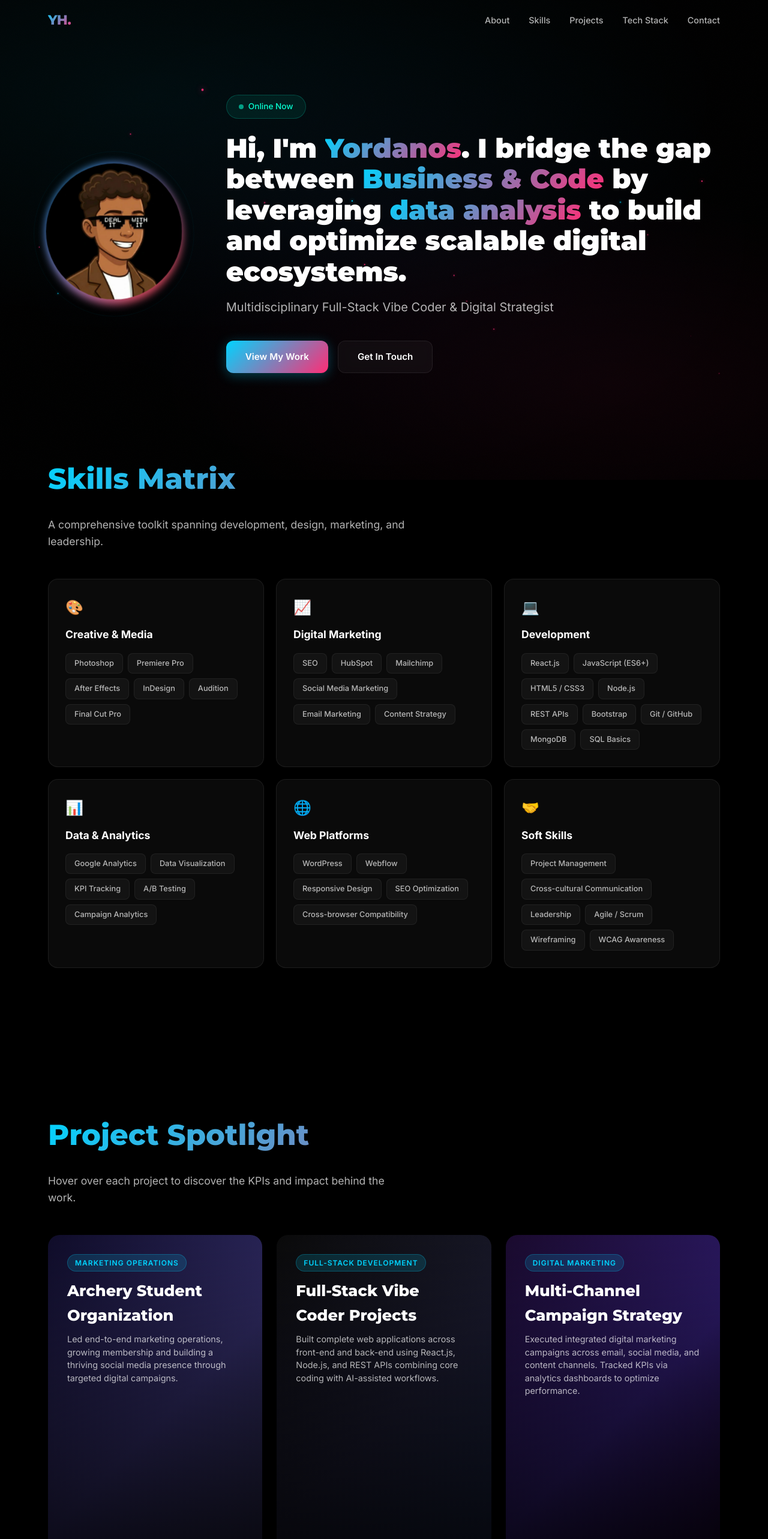
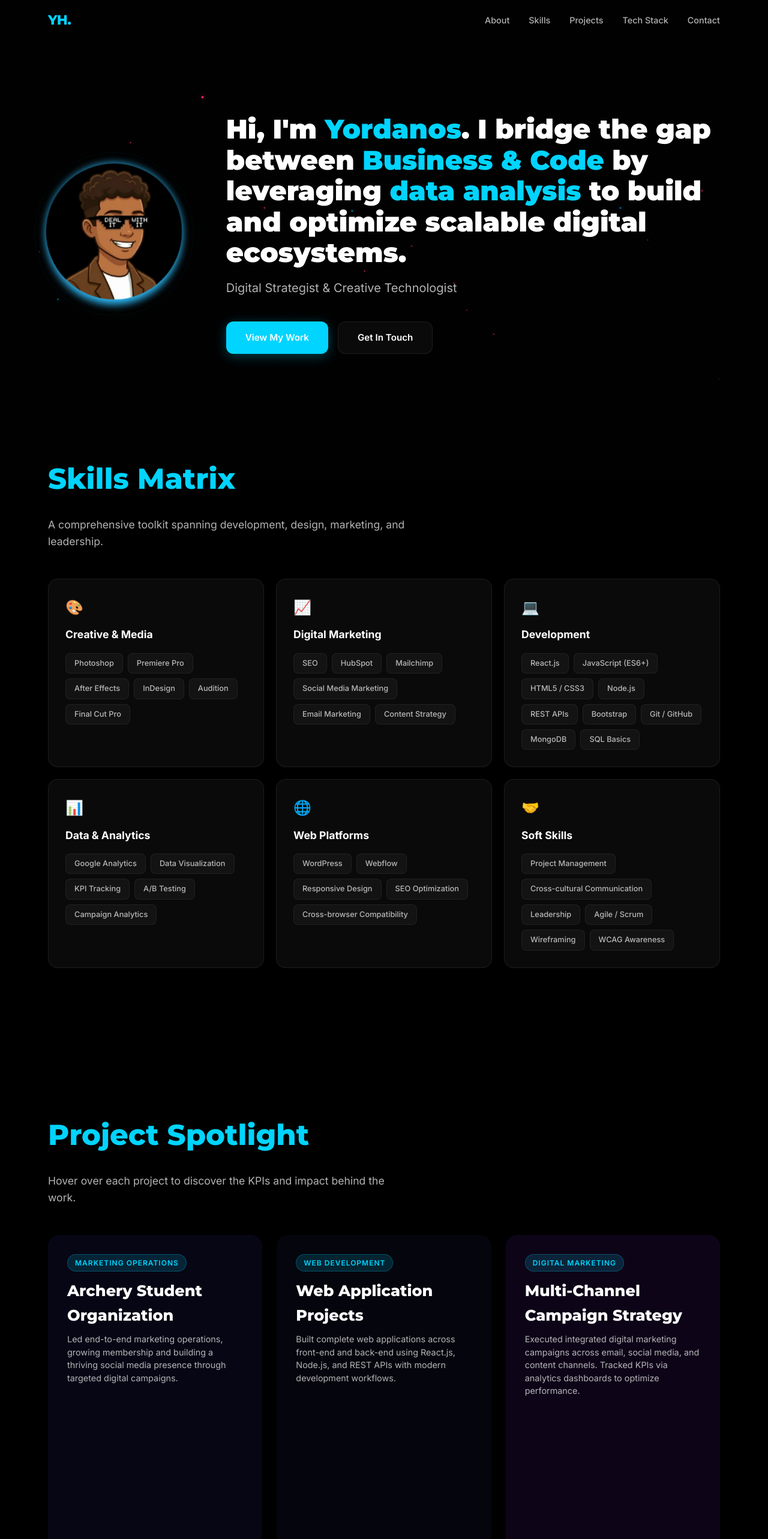
Before and after one commit to Thiscodeboy/Jordy-portfolio, a React (Vite) app: page / in a window 1280 px wide. Shown: the top 2566 px of the page at 60% size. Built offline with nearby package versions, Linux system fonts and the light colour scheme.

Commit message:
Remove gradients, online badge, vibe coding and full-stack references

```diff
--- a/src/App.jsx
+++ b/src/App.jsx
@@ -6,14 +6,13 @@ import Projects from './components/Projects';
 import DataViz from './components/DataViz';
 import Skills from './components/Skills';
 
-import VibeCoder from './components/VibeCoder';
+
 import Footer from './components/Footer';
 
 export default function App() {
   return (
     <>
       {/* Ambient background effects */}
-      <div className="bg-gradient-animated" />
       <div className="noise-overlay" />
 
       {/* Navigation */}
@@ -27,7 +26,6 @@ export default function App() {
         <DataViz />
         <TechStack />
 
-        <VibeCoder />
       </main>
 
       {/* Footer */}
--- a/src/components/Footer.jsx
+++ b/src/components/Footer.jsx
@@ -33,7 +33,7 @@ export default function Footer() {
         </div>
         <p className="footer-copy">
           © {new Date().getFullYear()} Yordanos Haliso Hanjalo. Crafted with{' '}
-          <span className="heart">♥</span> and a Vibe Coder workflow.
+          <span className="heart">♥</span> and dedication.
         </p>
       </div>
     </footer>
--- a/src/components/Hero.jsx
+++ b/src/components/Hero.jsx
@@ -95,16 +95,7 @@ export default function Hero() {
           animate={{ opacity: 1, y: 0 }}
           transition={{ duration: 0.9, ease: [0.16, 1, 0.3, 1] }}
         >
-          {/* Badge */}
-          <motion.div
-            className="hero-badge"
-            initial={{ opacity: 0, scale: 0.9 }}
-            animate={{ opacity: 1, scale: 1 }}
-            transition={{ delay: 0.3, duration: 0.6 }}
-          >
-            <span className="hero-badge-dot" />
-            Online Now
-          </motion.div>
+
 
           {/* Headline */}
           <motion.h1
@@ -113,9 +104,9 @@ export default function Hero() {
             animate={{ opacity: 1, y: 0 }}
             transition={{ delay: 0.2, duration: 0.8 }}
           >
-            Hi, I'm <span className="gradient-text">Yordanos</span>.
-            I bridge the gap between <span className="gradient-text">Business & Code</span>{' '}
-            by leveraging <span className="gradient-text">data analysis</span> to build and optimize scalable digital ecosystems.
+            Hi, I'm <span className="accent-text">Yordanos</span>.
+            I bridge the gap between <span className="accent-text">Business & Code</span>{' '}
+            by leveraging <span className="accent-text">data analysis</span> to build and optimize scalable digital ecosystems.
           </motion.h1>
 
           {/* Subtitle */}
@@ -125,7 +116,7 @@ export default function Hero() {
             animate={{ opacity: 1 }}
             transition={{ delay: 0.5, duration: 0.8 }}
           >
-            Multidisciplinary Full-Stack Vibe Coder & Digital Strategist
+            Digital Strategist & Creative Technologist
           </motion.p>
 
           {/* CTA Buttons */}
--- a/src/components/Projects.jsx
+++ b/src/components/Projects.jsx
@@ -6,7 +6,7 @@ const projects = [
     tag: 'Marketing Operations',
     title: 'Archery Student Organization',
     desc: 'Led end-to-end marketing operations, growing membership and building a thriving social media presence through targeted digital campaigns.',
-    gradient: 'linear-gradient(135deg, #0f0c29, #302b63, #24243e)',
+    bg: '#0f0c29',
     kpis: [
       { value: '65%', label: 'Email Open Rate' },
       { value: '12%', label: 'Click-Through Rate' },
@@ -15,10 +15,10 @@ const projects = [
     ],
   },
   {
-    tag: 'Full-Stack Development',
-    title: 'Full-Stack Vibe Coder Projects',
-    desc: 'Built complete web applications across front-end and back-end using React.js, Node.js, and REST APIs combining core coding with AI-assisted workflows.',
-    gradient: 'linear-gradient(135deg, #0a0a0a, #1a1a2e, #16213e)',
+    tag: 'Web Development',
+    title: 'Web Application Projects',
+    desc: 'Built complete web applications across front-end and back-end using React.js, Node.js, and REST APIs with modern development workflows.',
+    bg: '#0a0a1a',
     kpis: [
       { value: 'React', label: 'Frontend' },
       { value: 'Node.js', label: 'Backend' },
@@ -30,7 +30,7 @@ const projects = [
     tag: 'Digital Marketing',
     title: 'Multi-Channel Campaign Strategy',
     desc: 'Executed integrated digital marketing campaigns across email, social media, and content channels. Tracked KPIs via analytics dashboards to optimize performance.',
-    gradient: 'linear-gradient(135deg, #1a0a2e, #2d1b69, #11001c)',
+    bg: '#1a0a2e',
     kpis: [
       { value: 'SEO', label: 'Optimization' },
       { value: 'HubSpot', label: 'CRM' },
@@ -69,7 +69,7 @@ export default function Projects() {
             >
               <div
                 className="project-card-bg"
-                style={{ background: project.gradient }}
+                style={{ background: project.bg }}
               />
               <div className="project-card-overlay" />
               <div className="project-card-content">
--- a/src/components/TechStack.jsx
+++ b/src/components/TechStack.jsx
@@ -38,9 +38,9 @@ export default function TechStack() {
           animate={inView ? { opacity: 1, y: 0 } : {}}
           transition={{ duration: 0.7 }}
         >
-          <h2 className="section-title">The Vibe Coder Tech Stack</h2>
+          <h2 className="section-title">Tech Stack</h2>
           <p className="section-subtitle">
-            Technologies I use to build full-stack web experiences accelerated with AI.
+            Technologies I use to build web experiences and digital solutions.
           </p>
         </motion.div>
 
--- a/src/index.css
+++ b/src/index.css
@@ -72,7 +72,7 @@ body {
   background: var(--bg-primary);
 }
 ::-webkit-scrollbar-thumb {
-  background: linear-gradient(180deg, var(--neon-blue), var(--neon-magenta));
+  background: var(--neon-blue);
   border-radius: 3px;
 }
 
@@ -95,10 +95,14 @@ body {
   font-size: clamp(2rem, 4vw, 3rem);
   font-weight: 800;
   margin-bottom: 0.5em;
-  background: var(--gradient-blue-magenta);
+  background: var(--neon-blue);
   -webkit-background-clip: text;
   -webkit-text-fill-color: transparent;
   background-clip: text;
+}
+
+.hero-title .accent-text {
+  color: var(--neon-blue);
 }
 
 .section-subtitle {
@@ -197,7 +201,7 @@ body {
   font-family: var(--font-heading);
   font-weight: 800;
   font-size: 1.4rem;
-  background: var(--gradient-blue-magenta);
+  background: var(--neon-blue);
   -webkit-background-clip: text;
   -webkit-text-fill-color: transparent;
   background-clip: text;
@@ -227,7 +231,7 @@ body {
   left: 0;
   width: 0;
   height: 2px;
-  background: var(--gradient-blue-magenta);
+  background: var(--neon-blue);
   transition: width var(--transition-medium);
   border-radius: 1px;
 }
@@ -307,7 +311,7 @@ body {
   position: absolute;
   inset: -6px;
   border-radius: 50%;
-  background: var(--gradient-blue-magenta);
+  background: var(--neon-blue);
   z-index: 1;
   animation: rotateGlow 4s linear infinite;
   filter: blur(4px);
@@ -368,10 +372,7 @@ body {
 }
 
 .hero-title .gradient-text {
-  background: var(--gradient-blue-magenta);
-  -webkit-background-clip: text;
-  -webkit-text-fill-color: transparent;
-  background-clip: text;
+  color: var(--neon-blue);
 }
 
 .hero-subtitle {
@@ -404,7 +405,7 @@ body {
 }
 
 .btn-primary {
-  background: var(--gradient-blue-magenta);
+  background: var(--neon-blue);
   color: #fff;
   box-shadow: 0 4px 20px rgba(0, 212, 255, 0.3);
 }
@@ -503,7 +504,7 @@ body {
   margin-top: 2rem;
   padding: 12px 24px;
   border-radius: 50px;
-  background: linear-gradient(135deg, rgba(139, 92, 246, 0.1), rgba(0, 212, 255, 0.1));
+  background: rgba(0, 212, 255, 0.08);
   border: 1px solid rgba(139, 92, 246, 0.25);
   font-size: 0.9rem;
   color: var(--neon-purple);
@@ -547,22 +548,12 @@ body {
 .project-card-overlay {
   position: absolute;
   inset: 0;
-  background: linear-gradient(
-    180deg,
-    rgba(0, 0, 0, 0) 0%,
-    rgba(0, 0, 0, 0.4) 40%,
-    rgba(0, 0, 0, 0.9) 100%
-  );
+  background: rgba(0, 0, 0, 0.5);
   transition: all var(--transition-medium);
 }
 
 .project-card:hover .project-card-overlay {
-  background: linear-gradient(
-    180deg,
-    rgba(0, 0, 0, 0.2) 0%,
-    rgba(0, 0, 0, 0.5) 30%,
-    rgba(0, 0, 0, 0.95) 100%
-  );
+  background: rgba(0, 0, 0, 0.7);
 }
 
 .project-card-content {
@@ -625,7 +616,7 @@ body {
 .kpi-value {
   font-size: 1.3rem;
   font-weight: 800;
-  background: var(--gradient-blue-magenta);
+  background: var(--neon-blue);
   -webkit-background-clip: text;
   -webkit-text-fill-color: transparent;
   background-clip: text;
@@ -711,7 +702,7 @@ body {
   top: 0;
   bottom: 0;
   width: 2px;
-  background: linear-gradient(180deg, var(--neon-blue), var(--neon-magenta), transparent);
+  background: var(--neon-blue);
 }
 
 .timeline-item {
@@ -917,7 +908,7 @@ body {
   transform: translate(-50%, -50%);
   font-size: 1.6rem;
   font-weight: 800;
-  background: var(--gradient-blue-magenta);
+  background: var(--neon-blue);
   -webkit-background-clip: text;
   -webkit-text-fill-color: transparent;
   background-clip: text;
```
